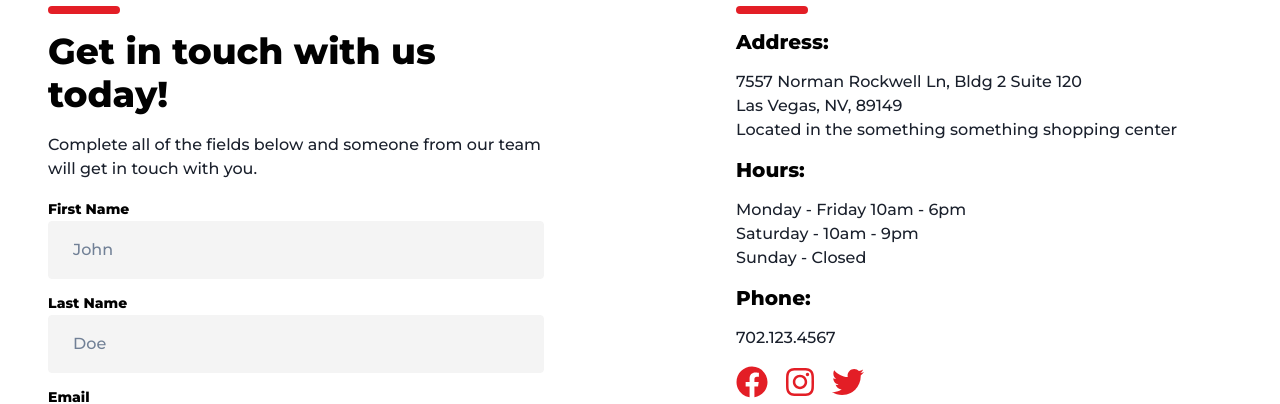
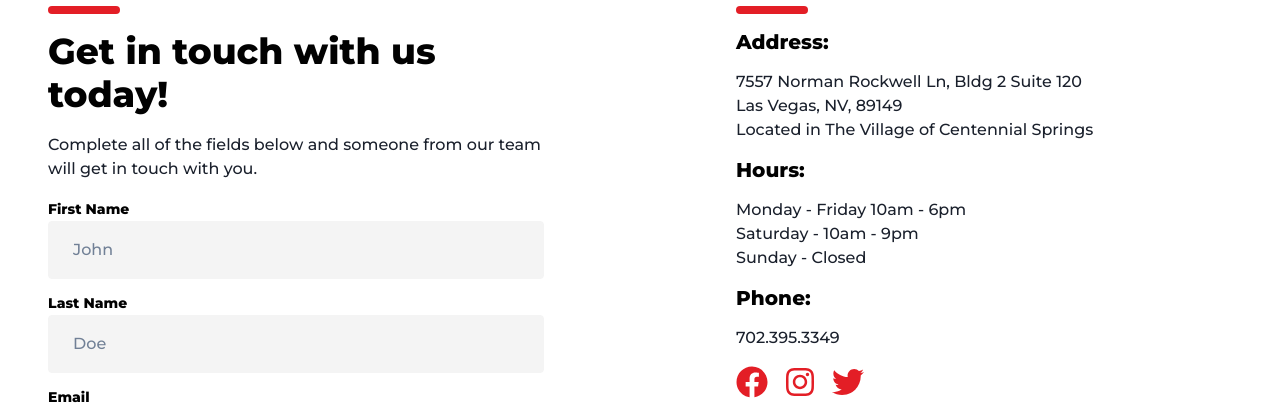
Before and after one commit to christoph-codes/vibesdiy, a Next.js app in the folder site/: page /contact in a window 1280 px wide. Shown: the part 374-778 px from the top of the page. Built offline with nearby package versions, Linux system fonts and the light colour scheme.

Commit message:
main: Update home page and contact page location description

```diff
--- a/site/pages/contact/index.tsx
+++ b/site/pages/contact/index.tsx
@@ -116,7 +116,7 @@ const Contact = () => {
 							<br />
 							Las Vegas, NV, 89149
 							<br />
-							Located in the something something shopping center
+							Located in The Village of Centennial Springs
 						</Text>
 						<Title h5>Hours:</Title>
 						<Text>
@@ -127,7 +127,7 @@ const Contact = () => {
 							Sunday - Closed
 						</Text>
 						<Title h5>Phone:</Title>
-						<Text>702.123.4567</Text>
+						<Text>702.395.3349</Text>
 						<Flex gap={4}>
 							<Link href={facebookLink}>
 								<Icon
--- a/site/pages/home/index.tsx
+++ b/site/pages/home/index.tsx
@@ -78,7 +78,7 @@ const Home = ({ posts }) => {
 					The Premiere Creative Space
 				</Title>
 				<Text fontSize='xl' marginBottom={4}>
-					Located in Something Something Shopping Center.
+					Located in The Village of Centennial Springs
 					<br />
 					<Link
 						className='LINK'
```
